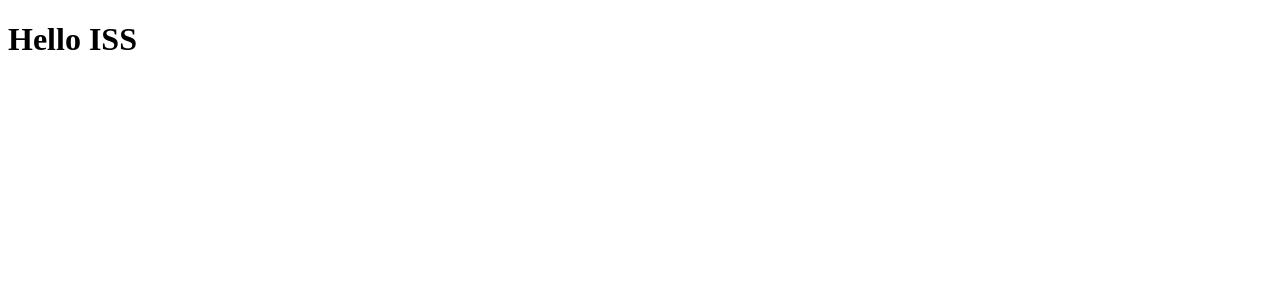
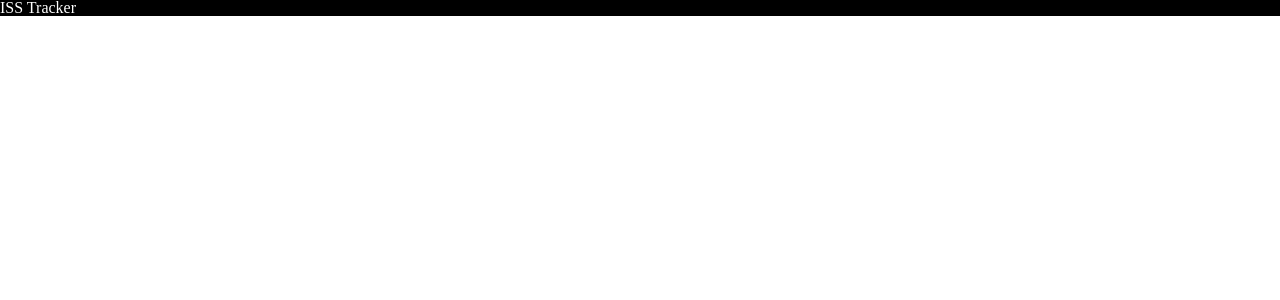
Before and after one commit to ntartaro/iss-tracker-frontend, a React (Create React App) app: page / in a window 1280 px wide. Shown: the top 300 px of the page. Built offline with nearby package versions, Linux system fonts and the light colour scheme.

Commit message:
started header

```diff
--- /dev/null
+++ b/src/App/App.css
@@ -0,0 +1,54 @@
+/*---Reset---*/
+
+html, body, div, span, applet, object, iframe,
+h1, h2, h3, h4, h5, h6, p, blockquote, pre,
+a, abbr, acronym, address, big, cite, code,
+del, dfn, em, img, ins, kbd, q, s, samp,
+small, strike, strong, sub, sup, tt, var,
+b, u, i, center,
+dl, dt, dd, ol, ul, li,
+fieldset, form, label, legend,
+table, caption, tbody, tfoot, thead, tr, th, td,
+article, aside, canvas, details, embed,
+figure, figcaption, footer, header, hgroup,
+menu, nav, output, ruby, section, summary,
+time, mark, audio, video {
+	margin: 0;
+	padding: 0;
+	border: 0;
+	font-size: 100%;
+	font: inherit;
+	vertical-align: baseline;
+}
+/* HTML5 display-role reset for older browsers */
+article, aside, details, figcaption, figure,
+footer, header, hgroup, menu, nav, section {
+	display: block;
+}
+
+* {
+  box-sizing:border-box;
+}
+
+body {
+	line-height: 1;
+}
+ol, ul {
+	list-style: none;
+}
+blockquote, q {
+	quotes: none;
+}
+blockquote:before, blockquote:after,
+q:before, q:after {
+	content: '';
+	content: none;
+}
+table {
+	border-collapse: collapse;
+	border-spacing: 0;
+}
+
+a {
+  text-decoration: none;
+}
--- a/src/App.js
+++ b/src/App/App.js
@@ -1,11 +1,14 @@
 import React, { Component } from 'react';
 import './App.css';
+import Header from '../Header/Header';
 
 class App extends Component {
   render() {
     return (
-      <h1>Hello ISS</h1>
-    )
+
+        <Header />
+
+    );
   }
 }
 
--- /dev/null
+++ b/src/Header/Header.css
@@ -0,0 +1,4 @@
+header {
+    color: white;
+    background-color: black;
+}
--- /dev/null
+++ b/src/Header/Header.js
@@ -0,0 +1,14 @@
+import React, { Component } from 'react';
+import './Header.css'
+
+class Header extends Component {
+    render() {
+        return (
+            <header>
+                <h1>ISS Tracker</h1>
+            </header>
+        );
+    }
+}
+
+export default Header;
--- a/src/index.js
+++ b/src/index.js
@@ -1,7 +1,7 @@
 import React from 'react';
 import ReactDOM from 'react-dom';
 import './index.css';
-import App from './App';
+import App from './App/App';
 import * as serviceWorker from './serviceWorker';
 
 ReactDOM.render(<App />, document.getElementById('root'));
```
Also changed, not shown: src/App.css (deleted), 1 other file (tests, documents, lock files or other folders).
